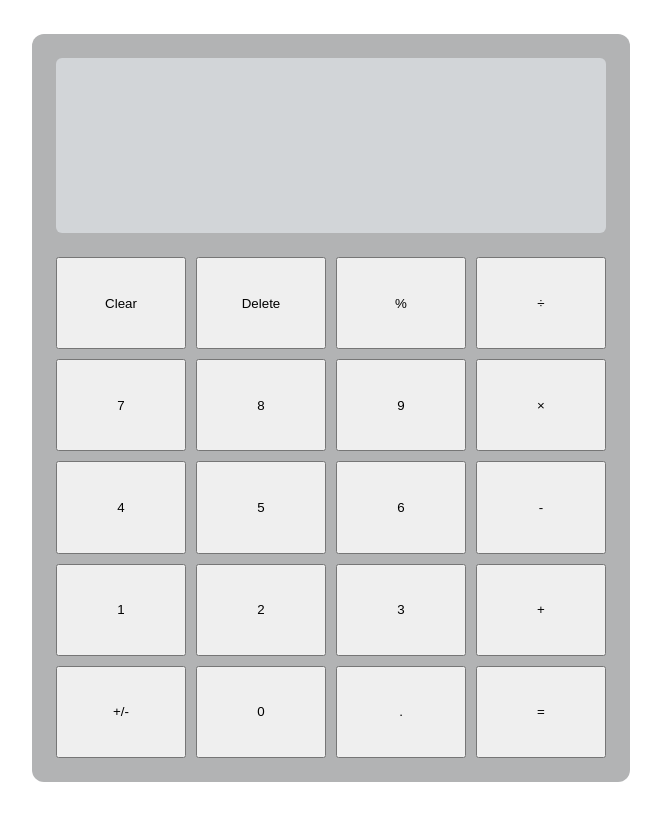
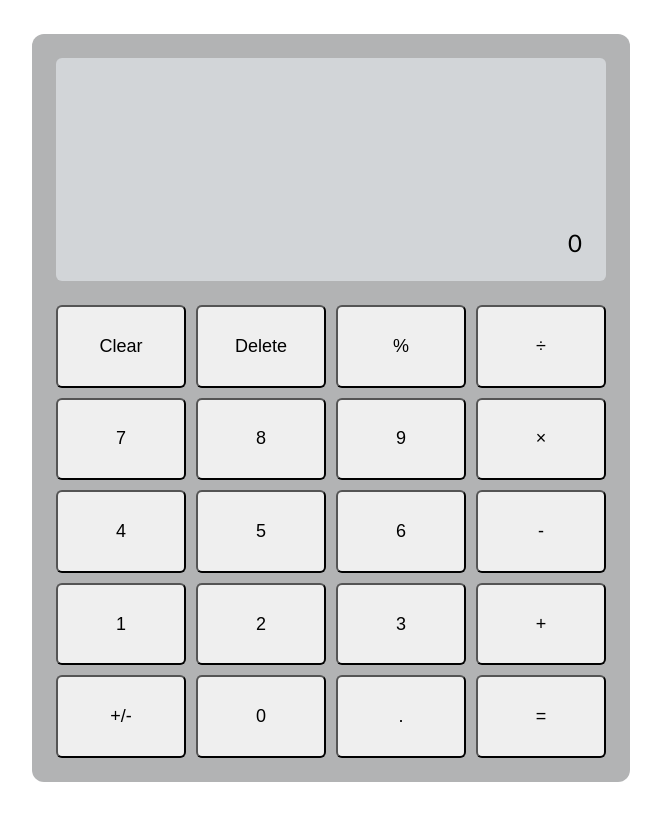
Before and after one commit to kmatic/calculator, a plain HTML site: page index.html in a window 1280 px wide. Shown: the whole page, without its empty margins (309-970 px from the left). Drawn offline with Linux system fonts and the light colour scheme.

Commit message:
add display number functionality

```diff
--- a/index.html
+++ b/index.html
@@ -10,28 +10,28 @@
 </head>
 <body>
     <div class='calculator'>
-        <div class='display'></div>
+        <div class='display'>0</div>
         <div class='buttons'>
-            <button class='btn'>Clear</button>
-            <button class='btn'>Delete</button>
-            <button class='btn'>%</button>
-            <button class='btn'>&#247;</button>
-            <button class='btn'>7</button>
-            <button class='btn'>8</button>
-            <button class='btn'>9</button>
-            <button class='btn'>&#215;</button>
-            <button class='btn'>4</button>
-            <button class='btn'>5</button>
-            <button class='btn'>6</button>
-            <button class='btn'>-</button>
-            <button class='btn'>1</button>
-            <button class='btn'>2</button>
-            <button class='btn'>3</button>
-            <button class='btn'>+</button>
-            <button class='btn'>+/-</button>
-            <button class='btn'>0</button>
-            <button class='btn'>.</button>
-            <button class='btn'>=</button>
+            <button class='btn operator'>Clear</button>
+            <button class='btn operator'>Delete</button>
+            <button class='btn operator'>%</button>
+            <button class='btn operator'>&#247;</button>
+            <button class='btn number'>7</button>
+            <button class='btn number'>8</button>
+            <button class='btn number'>9</button>
+            <button class='btn operator'>&#215;</button>
+            <button class='btn number'>4</button>
+            <button class='btn number'>5</button>
+            <button class='btn number'>6</button>
+            <button class='btn number'>-</button>
+            <button class='btn number'>1</button>
+            <button class='btn number'>2</button>
+            <button class='btn number'>3</button>
+            <button class='btn operator'>+</button>
+            <button class='btn operator'>+/-</button>
+            <button class='btn number'>0</button>
+            <button class='btn number'>.</button>
+            <button class='btn operator'>=</button>
         </div>
     </div>
 </body>
--- a/script.js
+++ b/script.js
@@ -1,3 +1,21 @@
+const numberBtn = document.querySelectorAll('.number');
+const operatorBtn = document.querySelectorAll('.operator');
+const display = document.querySelector('.display');
+
+let displayVal
+
+numberBtn.forEach(button => {
+    button.addEventListener('click', () => updateDisplay(button.textContent));
+});
+
+function updateDisplay(value) {
+    if (display.textContent == '0') {
+        display.textContent = '';
+    }
+    display.textContent += value;
+    displayVal = display.textContent;
+}
+
 function add(a, b) {
     return a + b;
 }
--- a/style.css
+++ b/style.css
@@ -1,4 +1,7 @@
+@import url('https://fonts.googleapis.com/css2?family=Lato&display=swap');
+
 body {
+    font-family: 'Lato', sans-serif;
     display: flex;
     justify-content: center;
     height: 100vh;
@@ -16,10 +19,15 @@ body {
 }
 
 .display {
+    display: flex;
     height: 25%;
     background-color: rgb(210, 213, 216);
+    font-size: 24px;
     margin-bottom: 24px;
     border-radius: 6px;
+    padding: 24px;
+    align-items: flex-end;
+    justify-content: flex-end;
 }
 
 .buttons {
@@ -28,3 +36,8 @@ body {
     grid-template-columns: repeat(4, 1fr);
     gap: 10px;
 }
+
+.btn {
+    border-radius: 6px;
+    font-size: 18px;
+}
```
